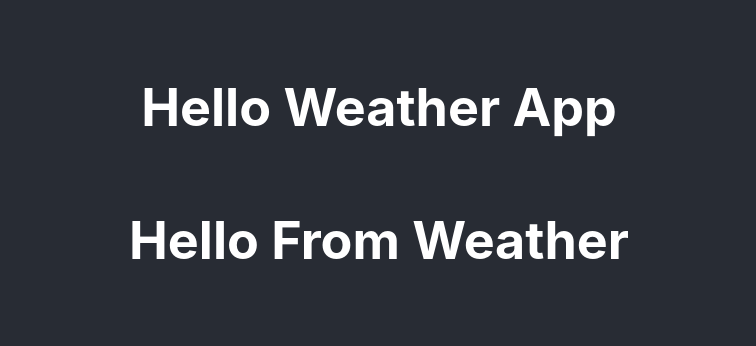
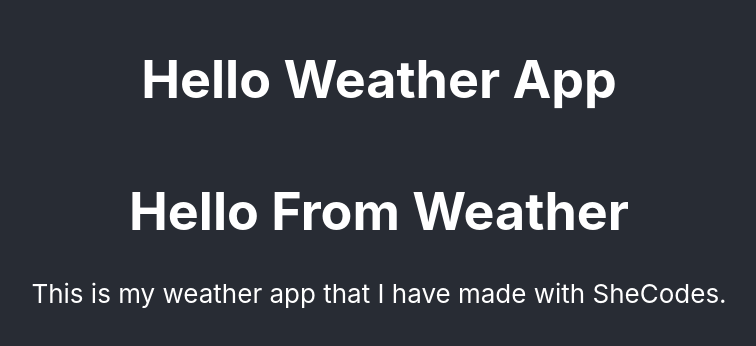
Before and after one commit to TessBReid/Weather-app-react, a React (Create React App) app: page / in a window 1280 px wide. Shown: the part 226-572 px from the top of the page, without its empty margins (261-1017 px from the left). Built offline with nearby package versions, Linux system fonts and the light colour scheme.

Commit message:
Updating file to make sure connection is correct.

```diff
--- a/src/Weather.js
+++ b/src/Weather.js
@@ -4,6 +4,7 @@ export default function Weather() {
   return (
     <div>
       <h1>Hello From Weather</h1>
+      <p>This is my weather app that I have made with SheCodes.</p>
     </div>
   );
 }
```
